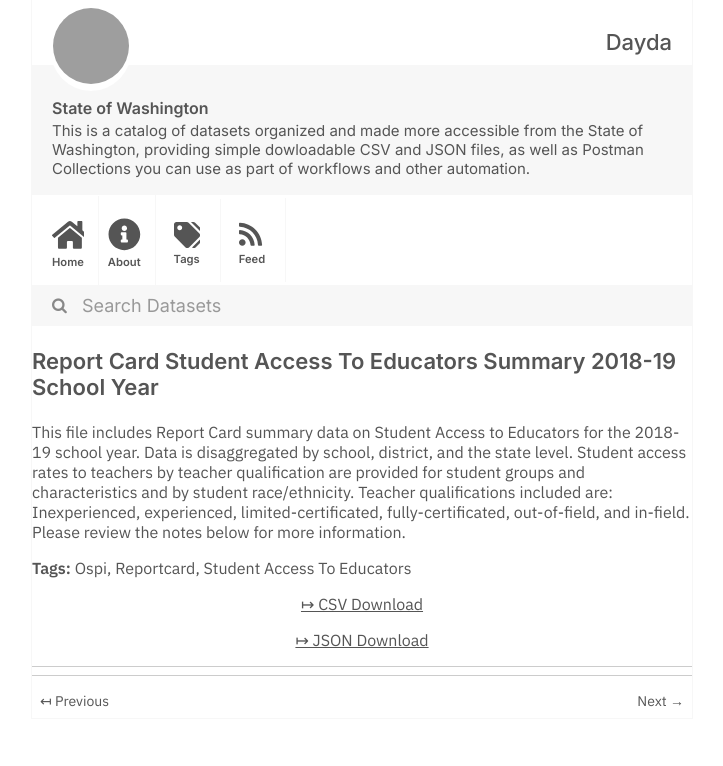
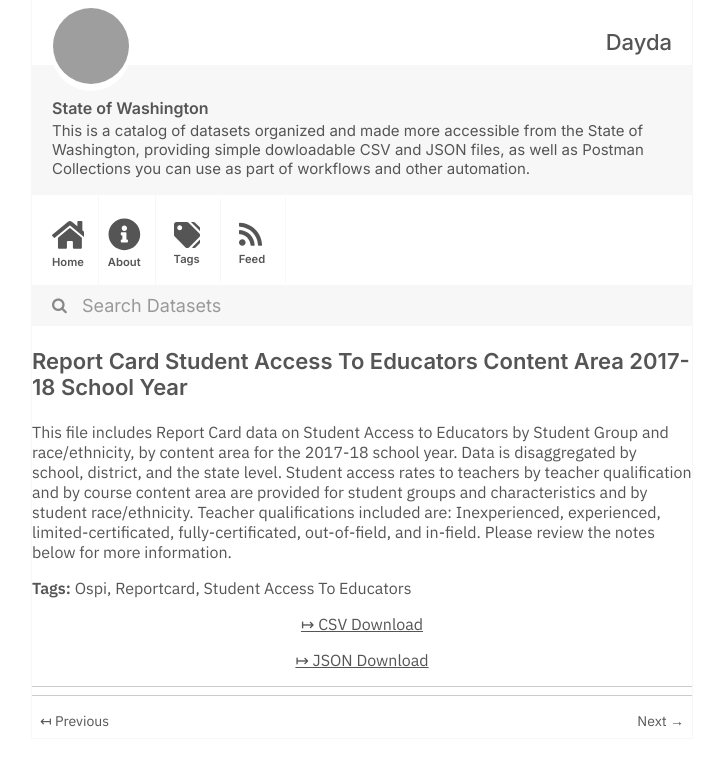
Before and after one commit to dayda-entities/state-of-washington, a Jekyll site: the page built from _posts/2020-11-10-report-card-student-access-to-.md, in a window 1280 px wide, cut to the strip 0-766 px from the top of the page. Shown: the whole strip, without its empty margins (278-1001 px from the left). Built offline with Jekyll 4.4.1, drawn with Linux system fonts in a browser that asks for light colours; grey boxes are pictures that could not be loaded.

Commit message:
Publish Data

```diff
--- a/_posts/2020-11-10-report-card-student-access-to-.md
+++ b/_posts/2020-11-10-report-card-student-access-to-.md
@@ -1,7 +1,7 @@
 ---
-title: Report Card Student Access To Educators Summary 2018-19 School Year
-created: '2020-11-10T17:20:00.858924'
-modified: '2020-11-10T17:20:00.858934'
+title: Report Card Student Access To Educators Content Area 2017-18 School Year
+created: '2020-11-10T17:21:46.141580'
+modified: '2020-11-10T17:21:46.141587'
 state: active
 type: dataset
 tags:
@@ -10,9 +10,9 @@ tags:
   - Student Access To Educators
 groups:
   - Local Government
-csv_url: 'https://data.wa.gov/api/views/7gpg-n8f9/rows.csv?accessType=DOWNLOAD'
-json_url: 'https://data.wa.gov/api/views/7gpg-n8f9/rows.json?accessType=DOWNLOAD'
+csv_url: 'https://data.wa.gov/api/views/ykfu-5nf4/rows.csv?accessType=DOWNLOAD'
+json_url: 'https://data.wa.gov/api/views/ykfu-5nf4/rows.json?accessType=DOWNLOAD'
 layout: post
 
 ---
-This file includes Report Card summary data on Student Access to Educators for the 2018-19 school year. Data is disaggregated by school, district, and the state level. Student access rates to teachers by teacher qualification are provided for student groups and characteristics and by student race/ethnicity. Teacher qualifications included are: Inexperienced, experienced, limited-certificated, fully-certificated, out-of-field, and in-field. Please review the notes below for more information.
+This file includes Report Card data on Student Access to Educators by Student Group and race/ethnicity, by content area for the 2017-18 school year. Data is disaggregated by school, district, and the state level. Student access rates to teachers by teacher qualification and by course content area are provided for student groups and characteristics and by student race/ethnicity. Teacher qualifications included are: Inexperienced, experienced, limited-certificated, fully-certificated, out-of-field, and in-field. Please review the notes below for more information.
```
